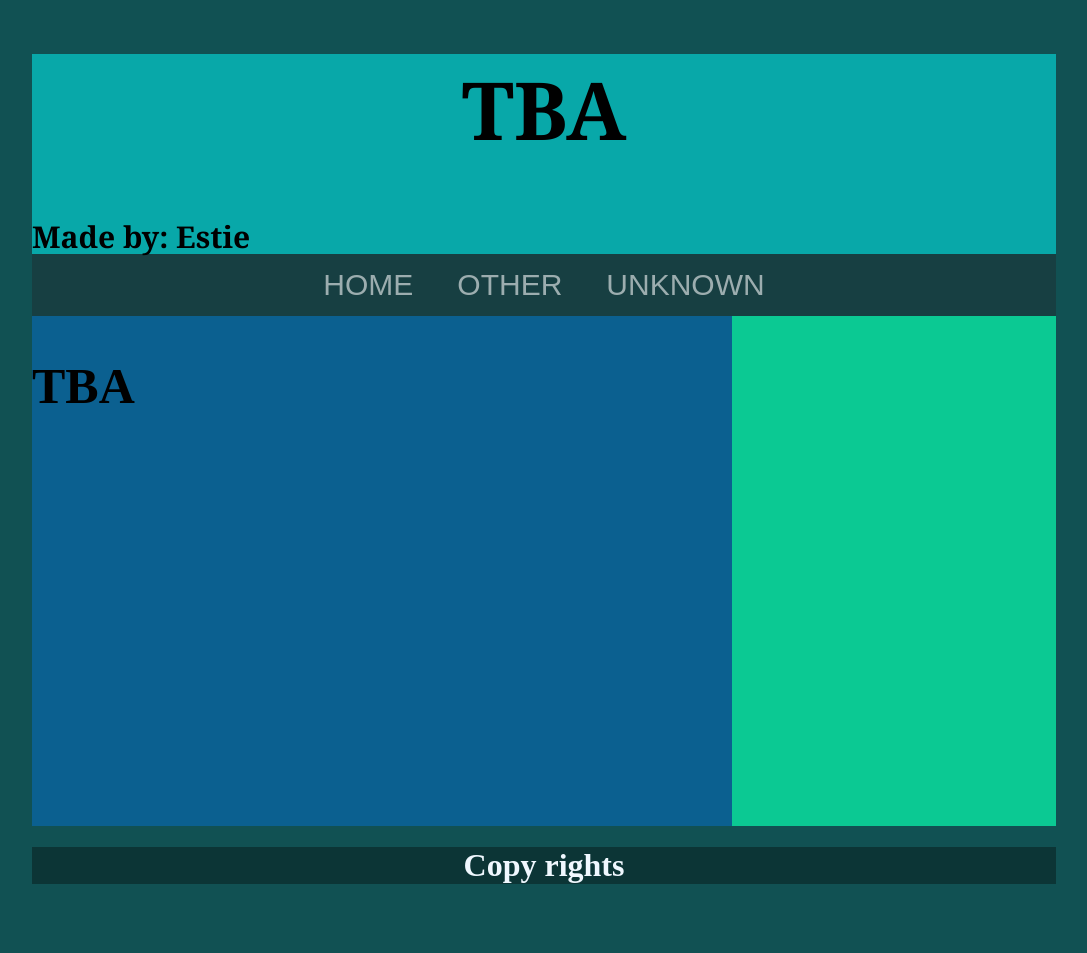
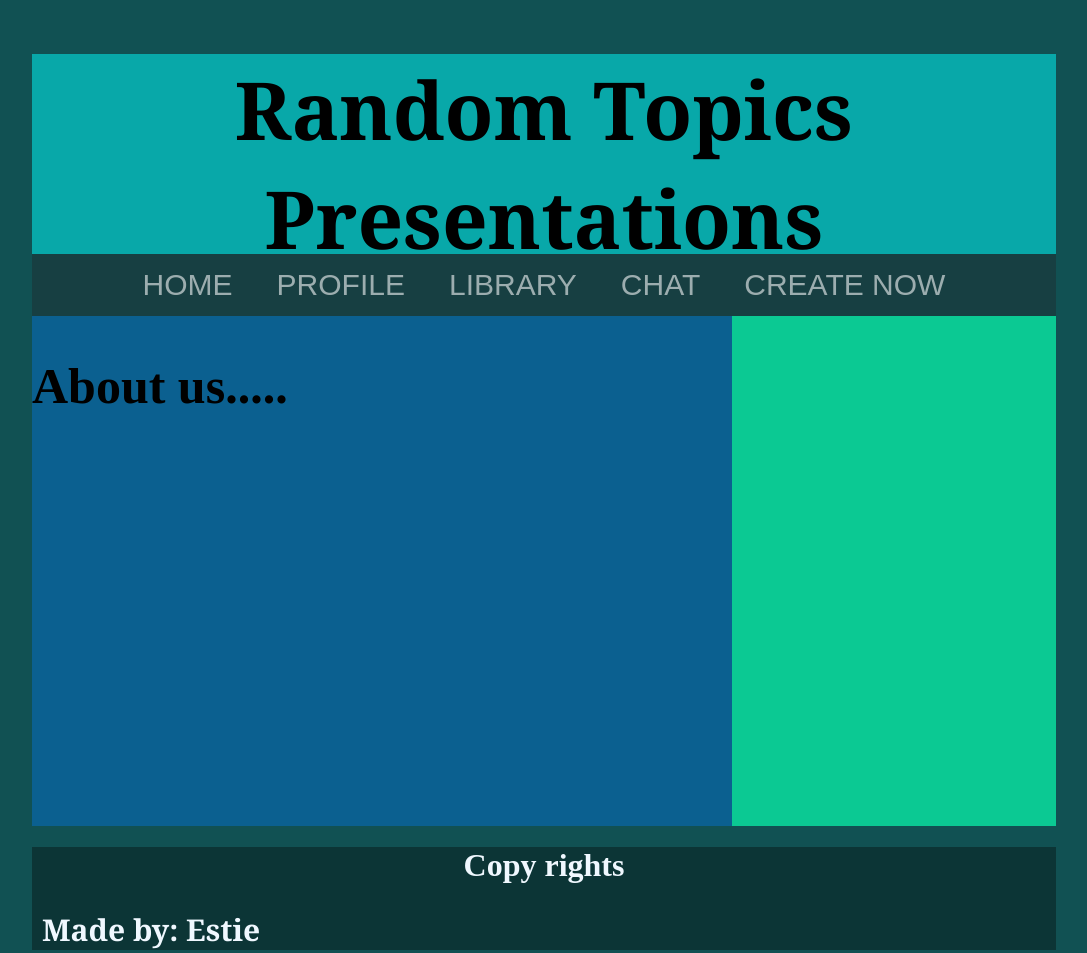
Before and after one commit to EstieBlue/Website-that-randomly-generates-topics, a plain HTML site: page index.html in a window 1280 px wide. Shown: the whole page, without its empty margins (96-1183 px from the left). Before the commit the page ends 905 px from the top, so only its background shows below. Drawn offline with Linux system fonts and the light colour scheme.

Commit message:
Made some changes to the information on the website (Navigation bar)

```diff
--- a/index.html
+++ b/index.html
@@ -13,15 +13,16 @@
     <div class="container">
 
         <header>
-            <h1> TBA </h1>
-            <h2>Made by: Estie</h2>
+            <h1> Random Topics Presentations </h1>
 
         </header>
 
         <nav>
             <a href="index.html">HOME</a>
-            <a href="#">OTHER</a>
-            <a href="#">UNKNOWN</a>
+            <a href="#">PROFILE</a>
+            <a href="#">LIBRARY</a>
+            <a href="#">CHAT</a>
+            <a href="#">CREATE NOW</a>
         </nav>
 
         <div class="next_to">
@@ -30,7 +31,7 @@
                 <div class="next_to">
 
 
-                    <h1>TBA</h1>
+                    <h1> About us.....</h1>
                 </div>
 
             </section>
@@ -44,6 +45,7 @@
 
         <footer>
             <h1>Copy rights</h1>
+            <h2>Made by: Estie</h2>
         </footer>
 
 
--- a/style1.css
+++ b/style1.css
@@ -8,7 +8,7 @@
 body {
     background-color: rgb(17, 81, 83);
 
-    /* this allows you to resize without the image getting desorted*/
+    /* this allows you to resize without the image getting desorted - Background picture*/
     background-size: cover;
     background-repeat: no-repeat;
     background-position: center;
@@ -27,7 +27,7 @@ header h1 {
 
 }
 
-header h2 {
+footer h2 {
     text-align: left;
     font-size: 30px;
     font-family: Cambria, Cochin, Georgia, Times, 'Times New Roman', serif;
```
